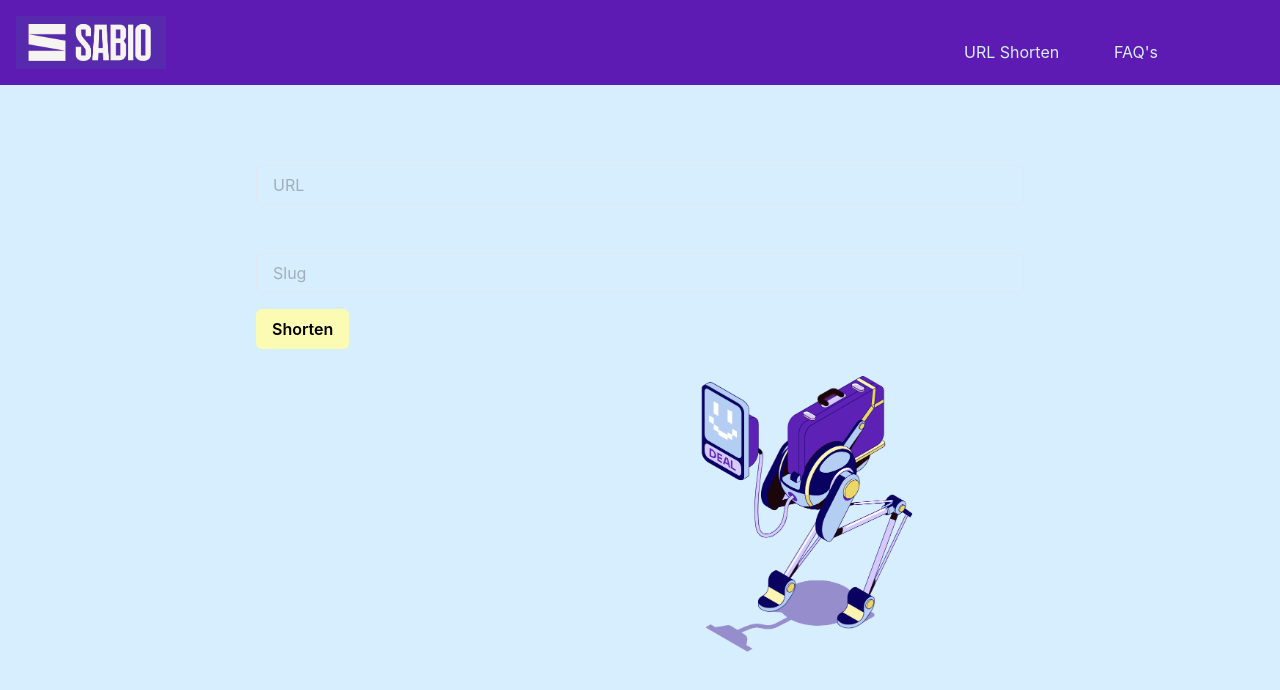
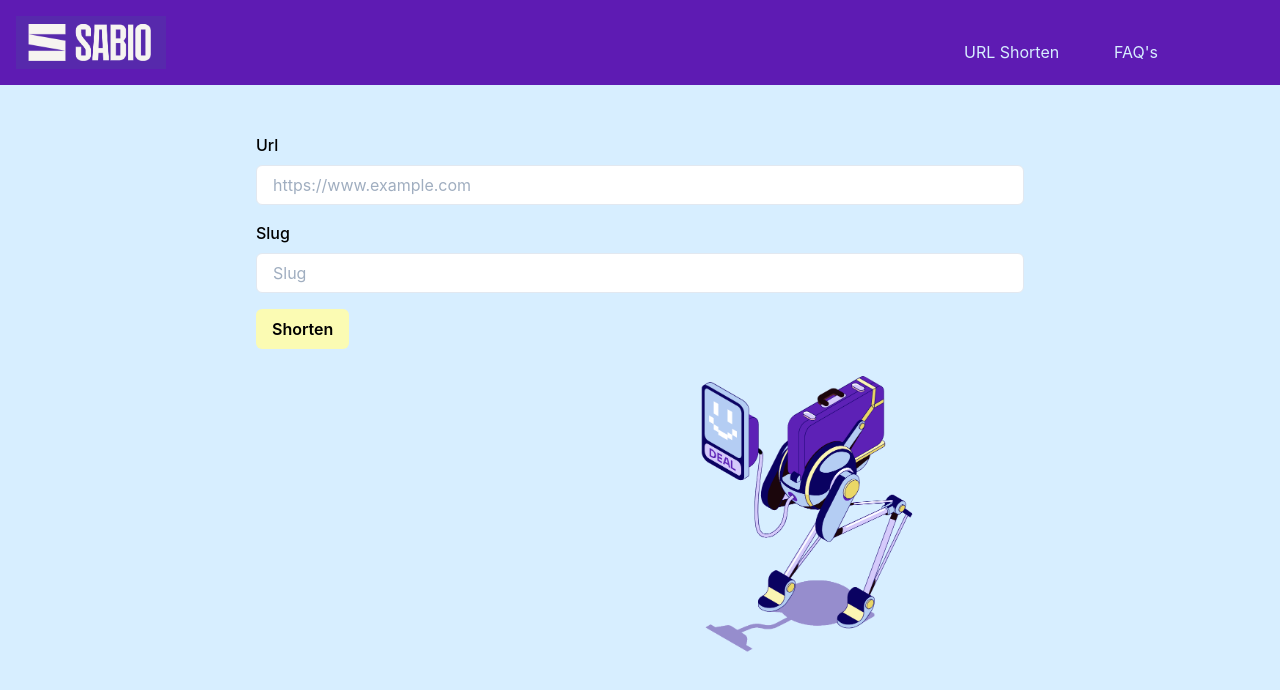
Before and after one commit to Bantersmith/hack, a Next.js app: page /url in a window 1280 px wide. Shown: the top 690 px of the page. Built offline with nearby package versions, Linux system fonts and the light colour scheme.

Commit message:
Add simple url validation and fixed some styles

```diff
--- a/src/components/InputField.tsx
+++ b/src/components/InputField.tsx
@@ -29,9 +29,9 @@ export const InputField: React.FC<InputFieldProps> = ({
   const [field, { error }] = useField(props);
 
   return (
-    <FormControl isInvalid={!!error} color="white">
+    <FormControl isInvalid={!!error} color="black">
       <FormLabel htmlFor={field.name}>{label}</FormLabel>
-      <InputOrTextArea {...field} {...props} id={field.name} />
+      <InputOrTextArea {...field} {...props} id={field.name} bg="white:200" />
       {error ? <FormErrorMessage>{error}</FormErrorMessage> : null}
     </FormControl>
   );
--- a/src/pages/url.tsx
+++ b/src/pages/url.tsx
@@ -3,8 +3,19 @@ import { Form, Formik } from "formik";
 import React, { useState } from "react";
 import { InputField } from "../components/InputField";
 import { Layout } from "../components/Layout";
+import * as Yup from "yup";
 
 const url = () => {
+  const validationSchema = Yup.object({
+    url: Yup.string()
+      .matches(
+        /((https?):\/\/)?(www.)?[a-z0-9]+(\.[a-z]{2,}){1,3}(#?\/?[a-zA-Z0-9#]+)*\/?(\?[a-zA-Z0-9-_]+=[a-zA-Z0-9-%]+&?)?$/,
+        "Enter correct url!"
+      )
+      .required("Please enter website"),
+    slug: Yup.string().required(),
+  });
+
   const onSubmit = async (
     values: any,
     { setSubmitting, setErrors, setStatus, resetForm }: any
@@ -27,6 +38,7 @@ const url = () => {
       <Formik
         validateOnChange={false}
         validateOnBlur={false}
+        validationSchema={validationSchema}
         initialValues={{ url: "", slug: "" }}
         onSubmit={onSubmit}
       >
@@ -34,17 +46,19 @@ const url = () => {
           <Form>
             <Box mt={4}>
               <InputField
+                color="black"
                 name="url"
-                placeholder="URL"
-                label="url"
-                type="text"
+                placeholder="https://www.example.com"
+                label="Url"
+                type="outline"
               />
             </Box>
             <Box mt={4}>
               <InputField
+                color="black"
                 name="slug"
                 placeholder="Slug"
-                label="slug"
+                label="Slug"
                 type="text"
               />
             </Box>
```
